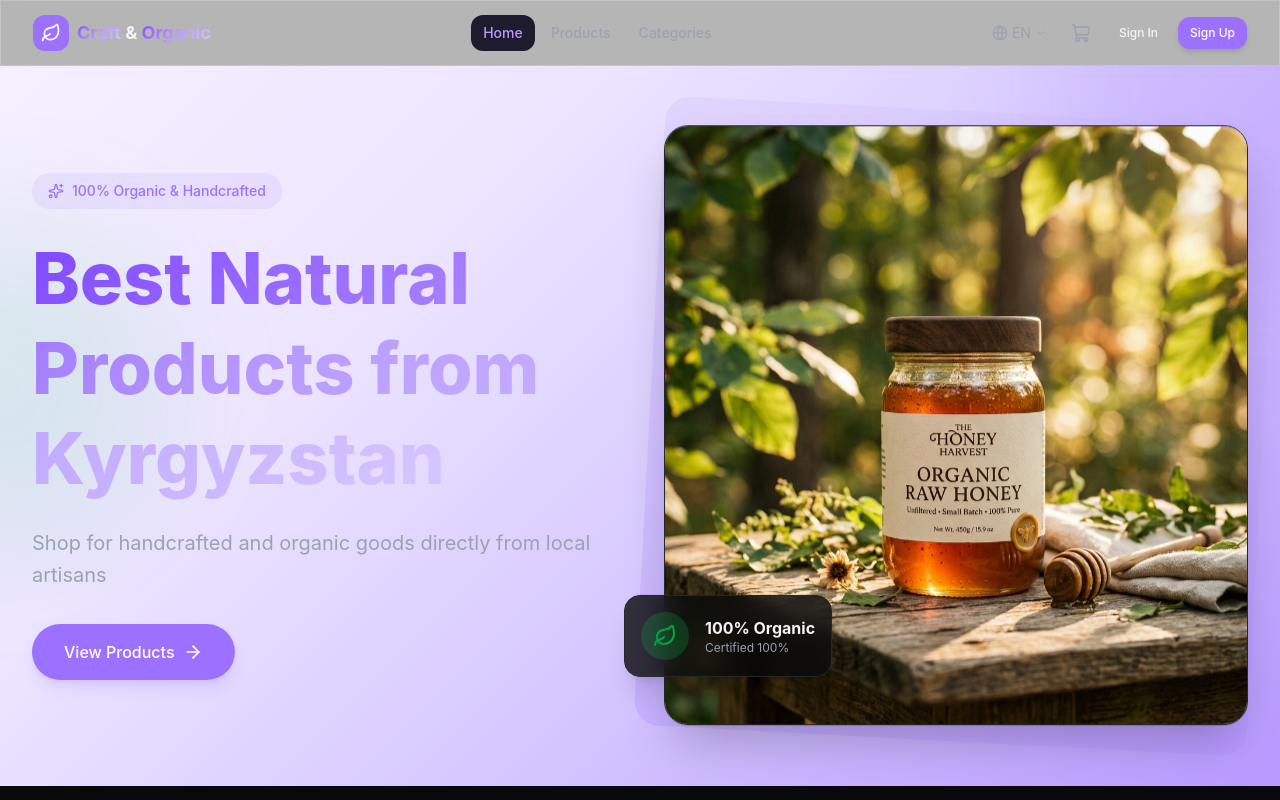
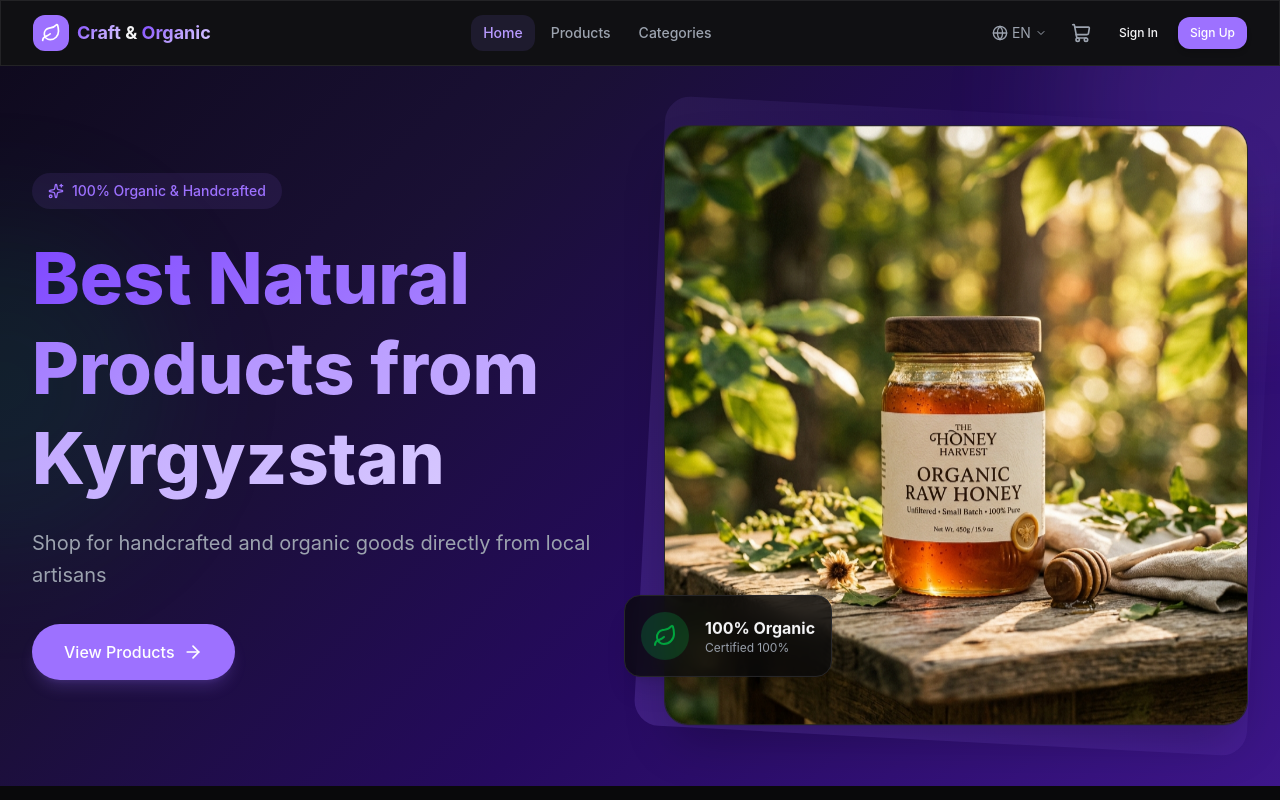
Before and after one commit to Asel123454/frontend, a Next.js app: page /en in a window 1280 px wide. Shown: the top 800 px of the page. Built offline with nearby package versions, Linux system fonts and the light colour scheme.

Commit message:
refactor: remove ThemeProvider and update layout for dark mode support

```diff
--- a/src/app/[locale]/layout.tsx
+++ b/src/app/[locale]/layout.tsx
@@ -51,7 +51,7 @@ export default async function LocaleLayout({
   const messages = await getMessages();
 
   return (
-    <html lang={locale} suppressHydrationWarning>
+    <html lang={locale} className="dark">
       <head>
         <link rel="preconnect" href="https://fonts.googleapis.com" />
         <link rel="preconnect" href="https://fonts.gstatic.com" crossOrigin="anonymous" />
--- a/src/app/globals.css
+++ b/src/app/globals.css
@@ -1,4 +1,8 @@
 @import "tailwindcss";
+
+/* Dark-only site: bind Tailwind's `dark:` variant to the .dark class on <html>,
+   which is always present, so dark utilities apply regardless of OS preference. */
+@custom-variant dark (&:where(.dark, .dark *));
 
 @theme inline {
   --color-background: var(--background);
@@ -88,17 +92,10 @@ body {
 
 /* Glass effect utility */
 .glass {
-  background: rgba(255, 255, 255, 0.7);
+  background: rgba(20, 20, 24, 0.7);
   backdrop-filter: blur(12px);
   -webkit-backdrop-filter: blur(12px);
-  border: 1px solid rgba(255, 255, 255, 0.2);
-}
-
-@media (prefers-color-scheme: dark) {
-  .glass {
-    background: rgba(20, 20, 24, 0.7);
-    border: 1px solid rgba(255, 255, 255, 0.08);
-  }
+  border: 1px solid rgba(255, 255, 255, 0.08);
 }
 
 /* Gradient text */
@@ -198,13 +195,7 @@ body {
 
 /* Hero gradient background */
 .hero-gradient {
-  background: linear-gradient(135deg, #f5f0ff 0%, #ede5ff 30%, #d6c7ff 60%, #b89aff 100%);
-}
-
-@media (prefers-color-scheme: dark) {
-  .hero-gradient {
-    background: linear-gradient(135deg, #0f0a1e 0%, #1a1035 30%, #250a5e 60%, #3d168a 100%);
-  }
+  background: linear-gradient(135deg, #0f0a1e 0%, #1a1035 30%, #250a5e 60%, #3d168a 100%);
 }
 
 /* Input styling */
--- a/src/providers/ThemeProvider.tsx
+++ /dev/null
@@ -1,8 +0,0 @@
-"use client";
-
-import { ThemeProvider as NextThemesProvider } from "next-themes";
-import type { ThemeProviderProps } from "next-themes";
-
-export function ThemeProvider({ children, ...props }: ThemeProviderProps) {
-  return <NextThemesProvider {...props}>{children}</NextThemesProvider>;
-}
```
Also changed, not shown: src/providers/Providers.tsx (+3 -6 lines), 1 other file (tests, documents, lock files or other folders).
